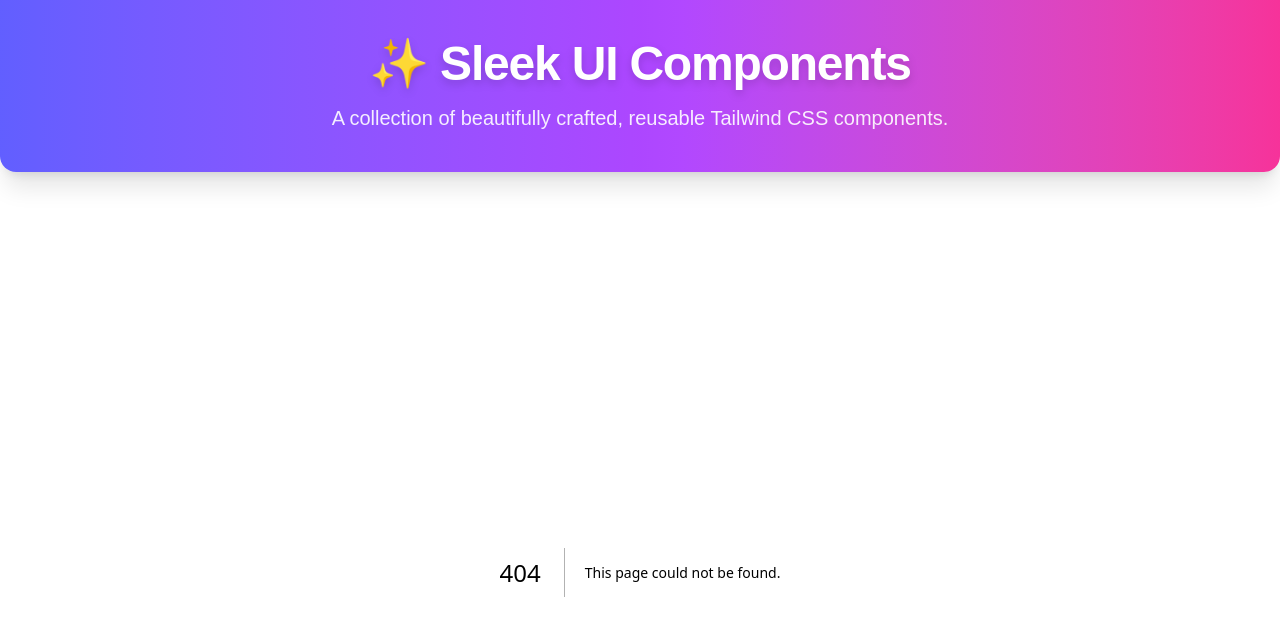
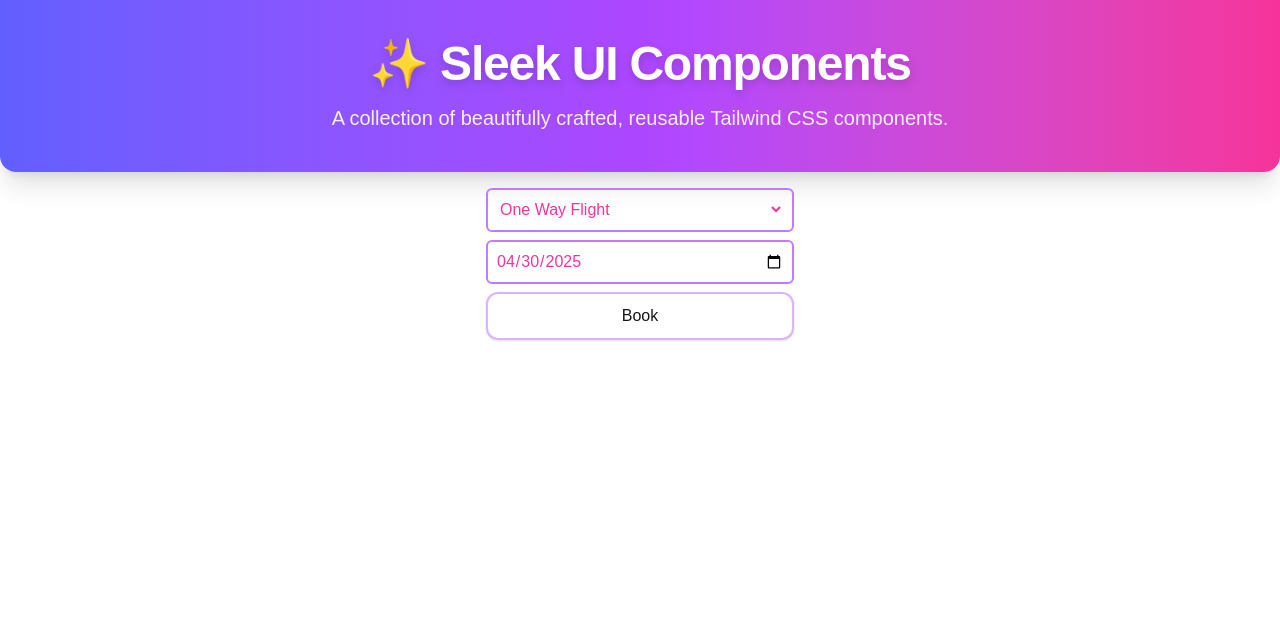
Before and after one commit to Naveen-S/ui-components, a Next.js app: page /flight in a window 1280 px wide. Before the commit this address had no page. Shown: the top 636 px of the page. Built offline with nearby package versions, Linux system fonts and the light colour scheme.

Commit message:
Flight booking UI component.

```diff
--- /dev/null
+++ b/src/app/flight/page.js
@@ -0,0 +1,10 @@
+import Booking from '@/components/Booking';
+import React from 'react';
+
+const Flight = () => {
+  return (
+    <div className='flex justify-center my-4'><Booking /></div>
+  );
+};
+
+export default Flight;
--- a/src/app/page.js
+++ b/src/app/page.js
@@ -15,6 +15,7 @@
         <ComponentLinkContainer to={"/counter"}> Counter </ComponentLinkContainer>
         <ComponentLinkContainer to={"/dataTable"}>  Data Table </ComponentLinkContainer>
         <ComponentLinkContainer to={"/transfer"}> Transfer List </ComponentLinkContainer>
+        <ComponentLinkContainer to={"/flight"}> Flight booking </ComponentLinkContainer>
       </div>
     </div>
   );
--- /dev/null
+++ b/src/components/Booking.js
@@ -0,0 +1,61 @@
+'use client';
+import React, { useState } from 'react';
+import Button from './Button';
+
+const formatDate = (secs) => {
+  const year = new Date(secs).getFullYear();
+  const month = (new Date(secs).getMonth() + 1).toString().padStart(2, '0');
+  const date = (new Date(secs).getDate()).toString().padStart(2, '0');
+  return `${year}-${month}-${date}`;
+};
+
+const DAY_IN_SECONDS = 24 * 60 * 60 * 1000;
+const FLIGHT_TYPES = {
+  ONE_WAY: 'one-way',
+  RETURN: 'return'
+};
+
+const Booking = () => {
+  const [type, setType] = useState(FLIGHT_TYPES.ONE_WAY);
+  const [firstDate, setFirstDate] = useState(formatDate(new Date()));
+  const [secondDate, setSecondDate] = useState(formatDate(new Date(Date.now() + DAY_IN_SECONDS))); // Tomorrow
+
+  const handleChange = (e) => {
+    console.log(e.target.value);
+    setType(e.target.value);
+  };
+
+  const handleDateChange = (e, func) => {
+    console.log(e.target.value);
+    func(e.target.value);
+  };
+
+  const submitForm = (e) => {
+    e.preventDefault();
+    if (type === FLIGHT_TYPES.ONE_WAY) {
+      alert(`You have booked a one-way flight on ${secondDate}`);
+      return;
+    }
+    alert(`You have booked a return flight, departing on ${firstDate} and returning on ${secondDate}`);
+    console.log('Submit', e);
+  };
+  return (
+    <form className='flex flex-col gap-2' onSubmit={(e) => submitForm(e)}>
+      <div className='p-2 border-2 border-purple-400 rounded-md text-pink-500'>
+        <select className="outline-none w-72 cursor-pointer" name="type" id="flight-type" value={type} onChange={(e) => { handleChange(e); }}>
+          <option value="one-way"> One Way Flight</option>
+          <option value="return"> Return Flight</option>
+        </select>
+      </div>
+      <div className='p-2 border-2 border-purple-400 rounded-md text-pink-500 cursor-pointer'>
+        <input className='w-72 cursor-pointer outline-none' type="date" name="one-way" value={firstDate} onChange={(e) => { handleDateChange(e, setFirstDate); }} />
+      </div>
+      {type === FLIGHT_TYPES.RETURN && <div className='p-2 border-2 border-purple-400 rounded-md text-pink-500 cursor-pointer'>
+        <input className='w-72 cursor-pointer outline-none' type="date" name="return" value={secondDate} onChange={e => handleDateChange(e, setSecondDate)} min={firstDate} />
+      </div>}
+      <Button type="submit">Book</Button>
+    </form>
+  );
+};
+
+export default Booking;
--- a/src/components/Button.js
+++ b/src/components/Button.js
@@ -1,10 +1,10 @@
 import React from 'react';
 
-const Button = ({ children, disabled, ...rest }) => {
+const Button = ({ children, disabled, additionalCSS, ...rest }) => {
   if (disabled) {
     return (
       <button
-        className="group inline-block border-2 border-gray-400 rounded-xl px-5 py-2.5 m-2 text-center font-medium text-gray-700 bg-gray-200
+        className="group inline-block border-2 border-gray-400 rounded-xl px-5 py-2.5 text-center font-medium text-gray-700 bg-gray-200
              transition-all duration-300 ease-in-out cursor-not-allowed
               shadow-sm"
         {...rest}
@@ -15,8 +15,8 @@
   }
   return (
     <button
-      className="group inline-block border-2 border-purple-300 rounded-xl px-5 py-2.5 m-2 text-center font-medium text-purple-700;
-    transition-all duration-300 ease-in-out cursor-pointer hover:bg-purple-600 hover:text-white hover:border-purple-700 shadow-sm"
+      className={`group inline-block border-2 border-purple-300 rounded-xl px-5 py-2.5 text-center font-medium text-purple-700;
+    transition-all duration-700 ease-in-out cursor-pointer hover:bg-purple-600 hover:text-white hover:border-purple-700 shadow-sm ${additionalCSS}`}
       {...rest}
     >
       {children}
```
